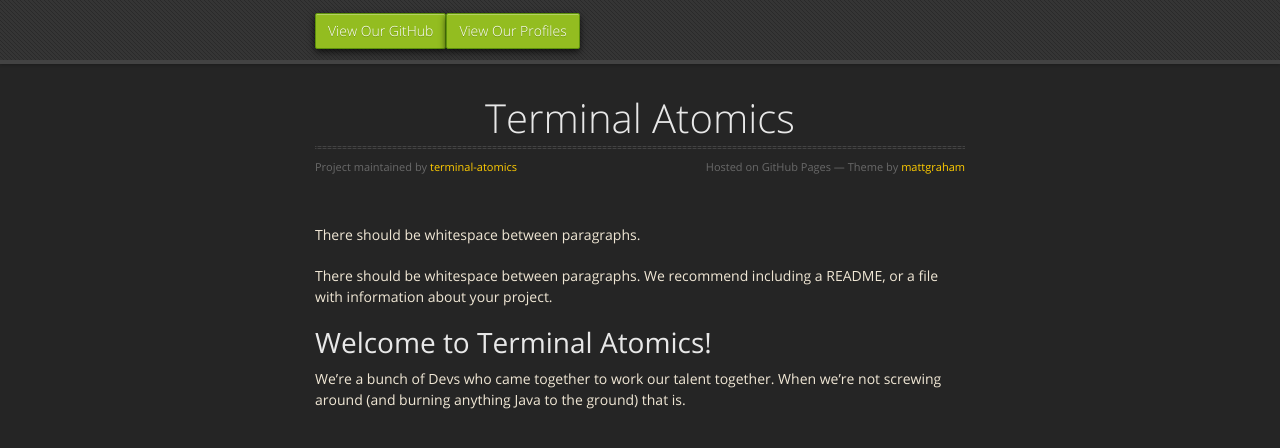
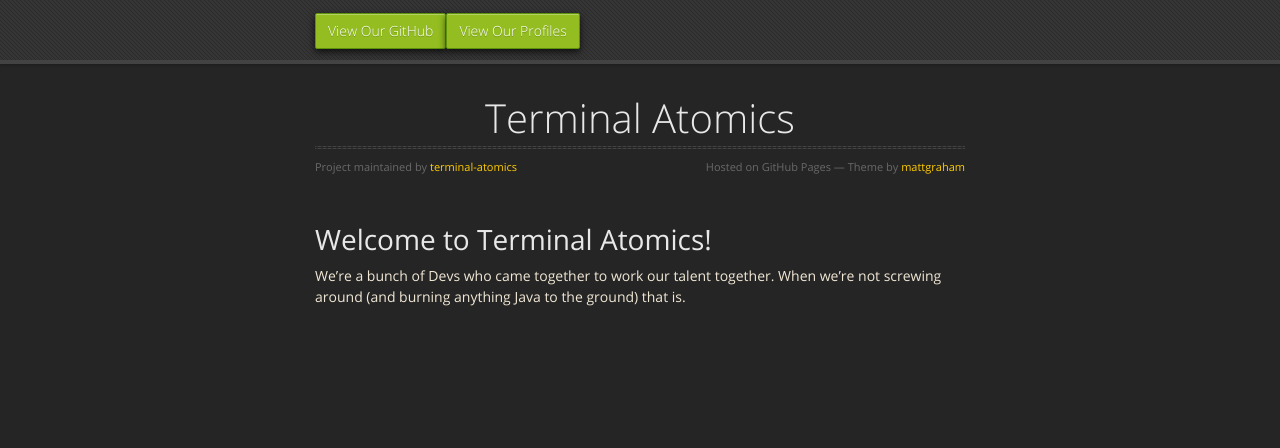
Before and after one commit to terminal-atomics/old-site, a Jekyll site: the page built from index.md, in a window 1280 px wide. Shown: the top 448 px of the page. Built offline with Jekyll 4.4.1, drawn with Linux system fonts in a browser that asks for light colours.

Commit message:
Fixing my idiocy

```diff
--- a/index.md
+++ b/index.md
@@ -4,11 +4,11 @@ layout: default
 
 <!--Text can be **bold**, _italic_, or ~~strikethrough~~.
 
-[Link to another page](./another-page.html).-->
+[Link to another page](./another-page.html).
 
 There should be whitespace between paragraphs.
 
-There should be whitespace between paragraphs. We recommend including a README, or a file with information about your project.
+There should be whitespace between paragraphs. We recommend including a README, or a file with information about your project.-->
 
 # Welcome to Terminal Atomics!
 
```
